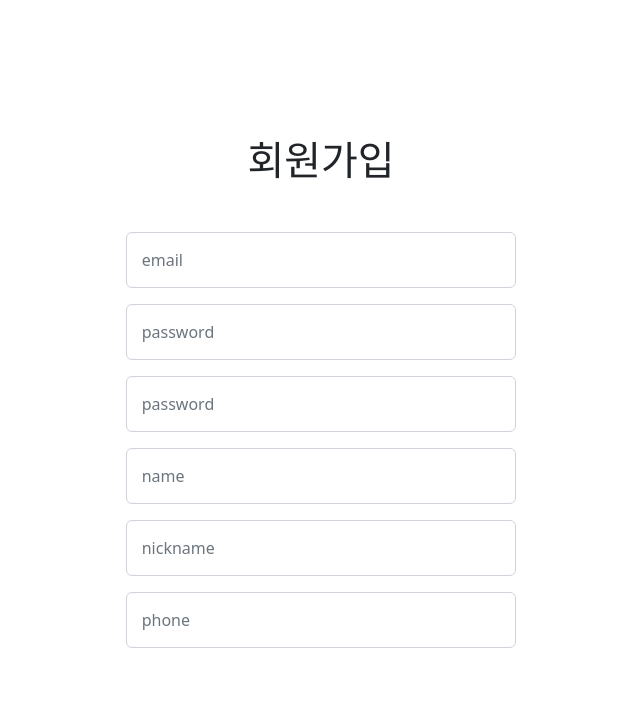
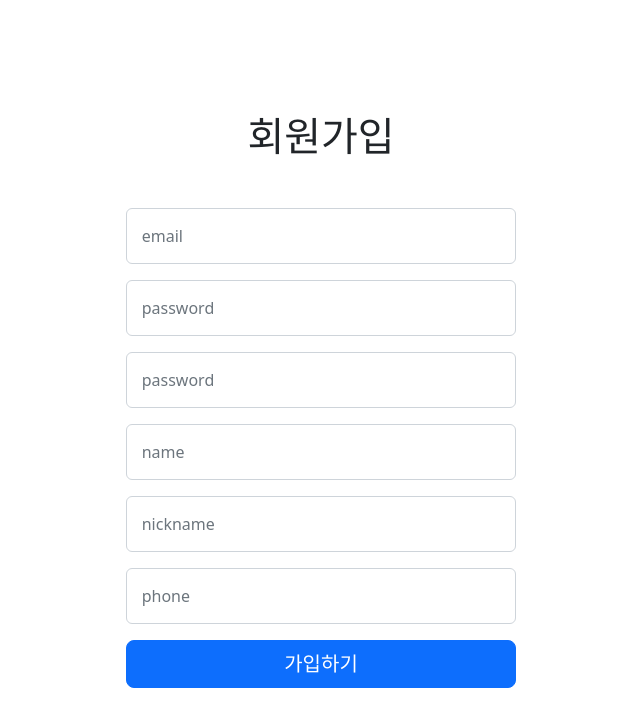
Before and after one commit to IsLol/isLol-frontend, a Next.js app: page /auth/signup in a window 1280 px wide. Shown: the top 726 px of the page, without its empty margins (319-959 px from the left). Built offline with nearby package versions, Linux system fonts and the light colour scheme.

Commit message:
리액트 회원가입 작업 중

```diff
--- a/pages/auth/signup.tsx
+++ b/pages/auth/signup.tsx
@@ -1,4 +1,5 @@
 import Inputs from '@/components/Input';
+import { Button } from 'react-bootstrap';
 import CenterForm from '@/components/layout/centerForm';
 
 function SiginUp() {
@@ -39,6 +40,11 @@ function SiginUp() {
   return (
     <CenterForm className="signup" title="회원가입">
       <Inputs inputs={inputProps} />
+      <div className="d-grid gap-2">
+        <Button variant="primary" size="lg">
+          가입하기
+        </Button>
+      </div>
     </CenterForm>
   );
 }
```
